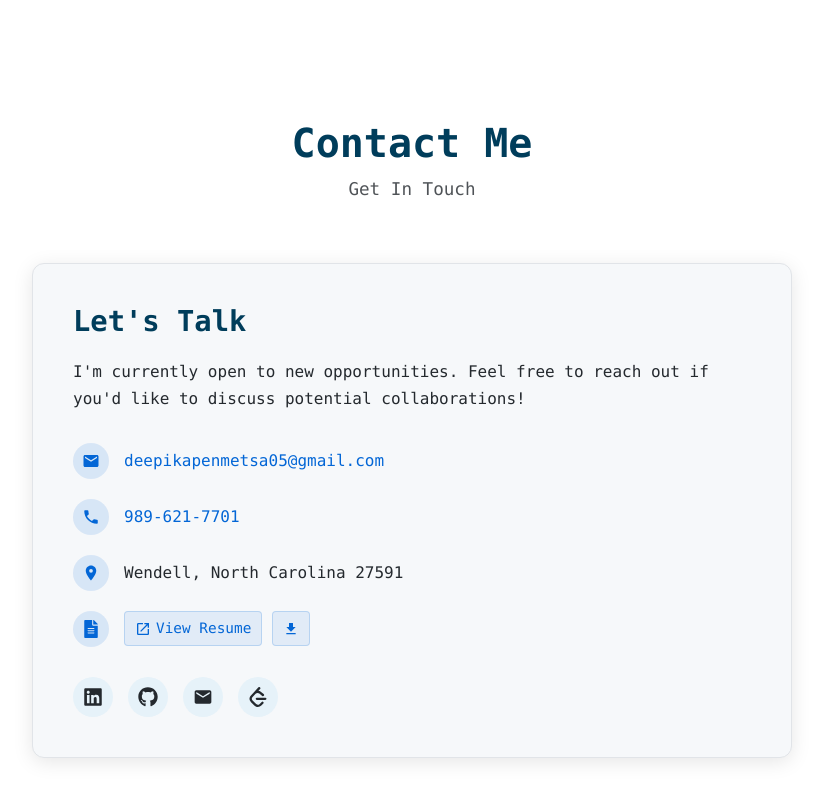
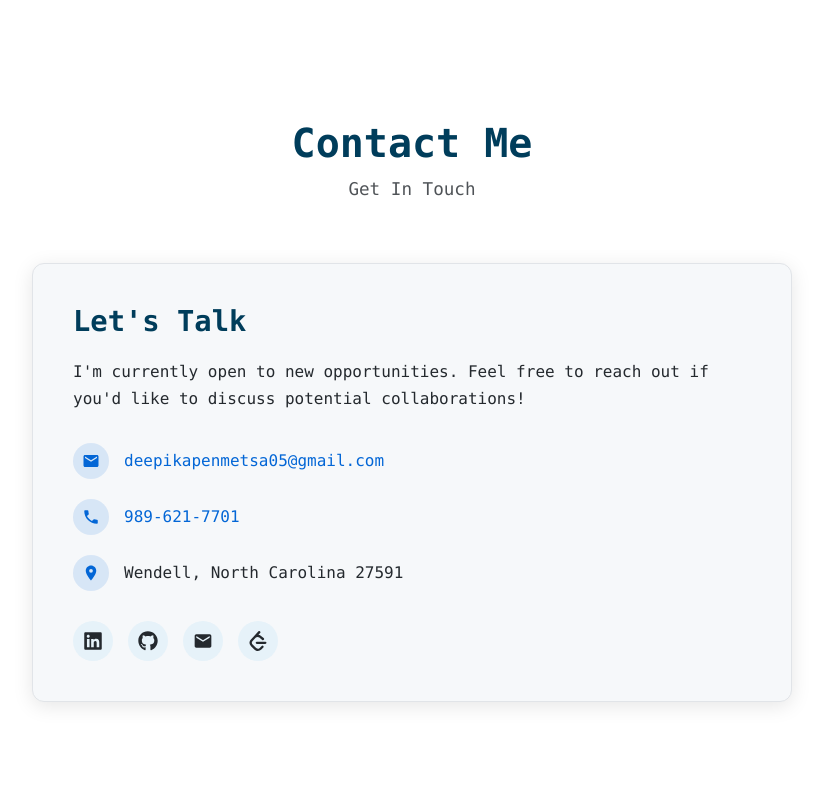
Before and after one commit to deepika-penmetsa/Portfolio, a React (Create React App) app: page / in a window 1280 px wide. Shown: the part 4106-4906 px from the top of the page, without its empty margins (228-1051 px from the left). Built offline with nearby package versions, Linux system fonts and the light colour scheme.

Commit message:
removed resume

```diff
--- a/src/components/Contact.js
+++ b/src/components/Contact.js
@@ -58,22 +58,6 @@ const Contact = ({ resumeData }) => {
                   <MdLocationOn />
                 </ContactIcon>
                 <ContactInfoValue>{resumeData.personal.location}</ContactInfoValue>
-              </ContactInfoItem>
-
-              <ContactInfoItem>
-                <ContactIcon>
-                  <FaFileAlt />
-                </ContactIcon>
-                <ContactInfoValue>
-                  <ResumeActions>
-                    <ResumeLink href={resumePath} target="_blank" rel="noopener noreferrer">
-                      <MdOpenInNew /> View Resume
-                    </ResumeLink>
-                    <ResumeLink href={resumePath} download="Deepika_Penmetsa_Resume.pdf">
-                      <MdDownload />
-                    </ResumeLink>
-                  </ResumeActions>
-                </ContactInfoValue>
               </ContactInfoItem>
             </ContactInfoItems>
 
```
